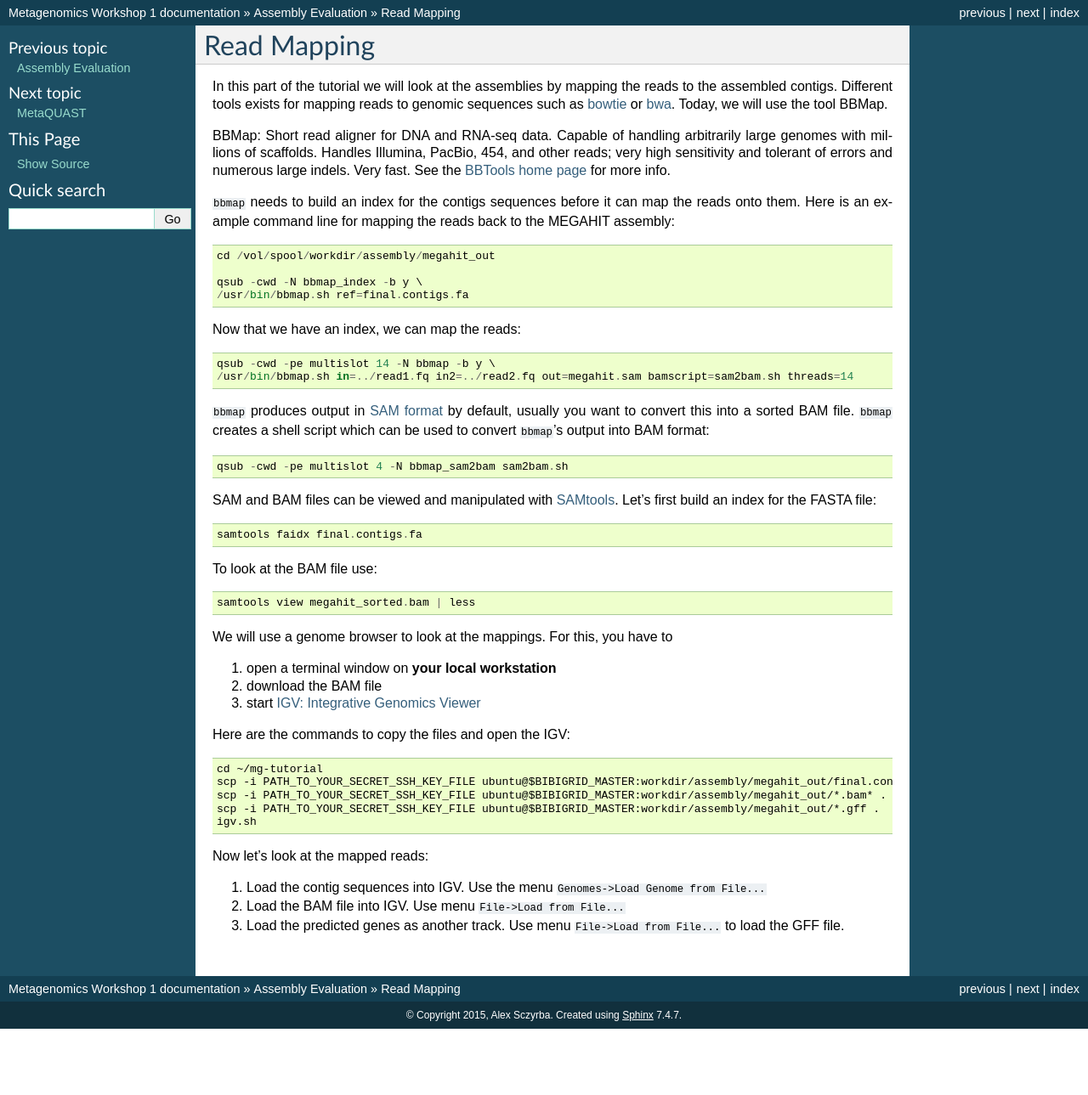
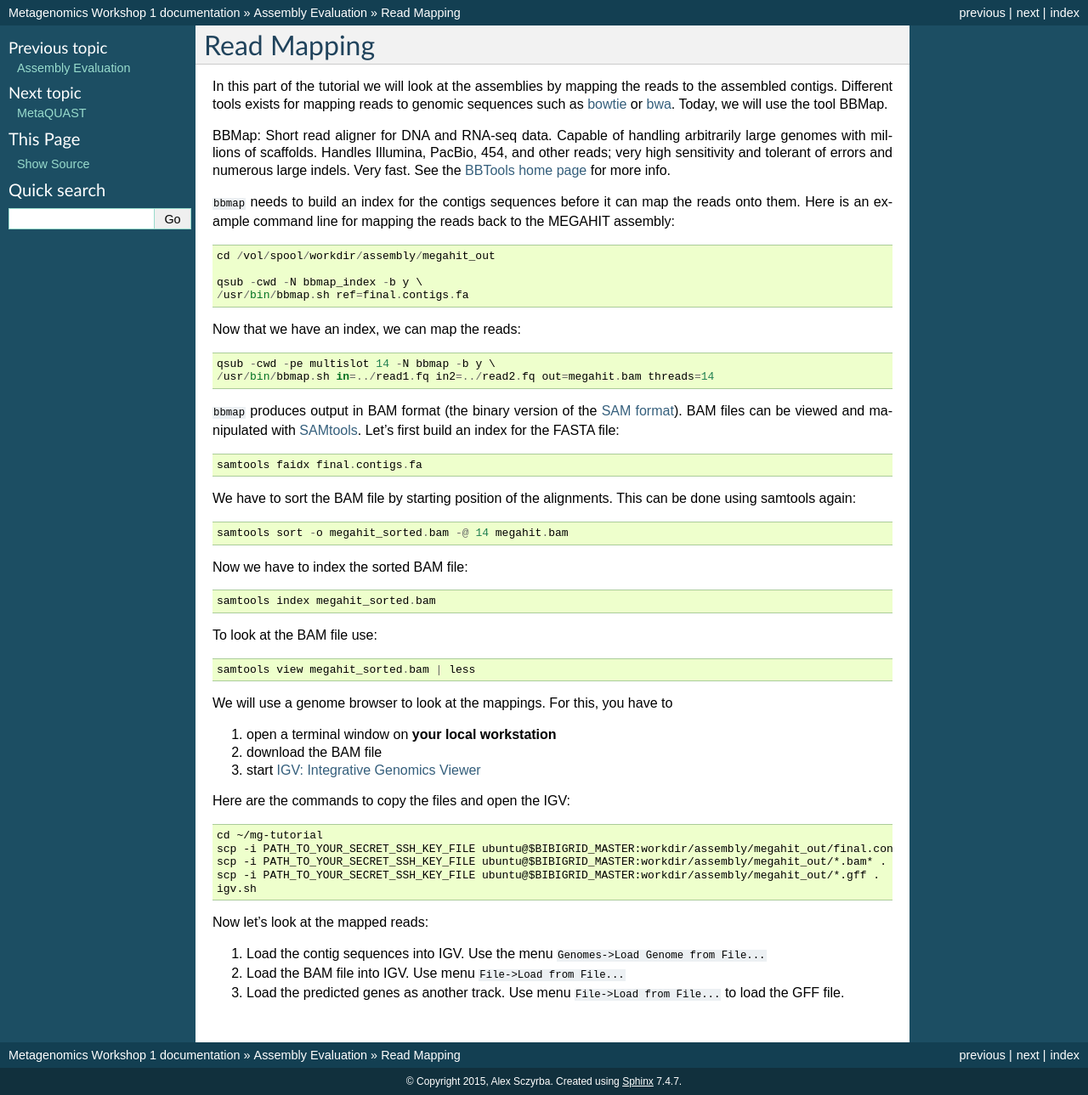
Before and after one commit to metagenomics/metagenomics-workshop, a Sphinx documentation site: the page built from docs/evaluation/mapping.rst, in a window 1280 px wide. Shown: the whole page at 85% size. Built offline with Sphinx 7.4.7, drawn with Linux system fonts in a browser that asks for light colours; before the commit the page ends 1211 px from its top, so only the background shows below that.

Commit message:
Update mapping.rst

```diff
--- a/docs/evaluation/mapping.rst
+++ b/docs/evaluation/mapping.rst
@@ -28,19 +28,20 @@ mapping the reads back to the MEGAHIT assembly::
 Now that we have an index, we can map the reads::
 
   qsub -cwd -pe multislot 14 -N bbmap -b y \
-  /usr/bin/bbmap.sh in=../read1.fq in2=../read2.fq out=megahit.sam bamscript=sam2bam.sh threads=14
+  /usr/bin/bbmap.sh in=../read1.fq in2=../read2.fq out=megahit.bam threads=14
 
-``bbmap`` produces output in `SAM format
-<http://samtools.github.io/hts-specs/SAMv1.pdf>`_ by default, usually
-you want to convert this into a sorted BAM file. ``bbmap`` creates a
-shell script which can be used to convert ``bbmap``'s output into BAM
-format::
-
-  qsub -cwd -pe multislot 4 -N bbmap_sam2bam sam2bam.sh
-
-SAM and BAM files can be viewed and manipulated with `SAMtools <http://samtools.sourceforge.net/>`_. Let's first build an index for the FASTA file::
+``bbmap`` produces output in BAM format (the binary version of the `SAM format
+<http://samtools.github.io/hts-specs/SAMv1.pdf>`_). BAM files can be viewed and manipulated with `SAMtools <http://www.htslib.org/>`_. Let's first build an index for the FASTA file::
 
   samtools faidx final.contigs.fa
+
+We have to sort the BAM file by starting position of the alignments. This can be done using samtools again::
+
+  samtools sort -o megahit_sorted.bam -@ 14 megahit.bam
+
+Now we have to index the sorted BAM file::
+
+  samtools index megahit_sorted.bam
 
 To look at the BAM file use::
 
```
